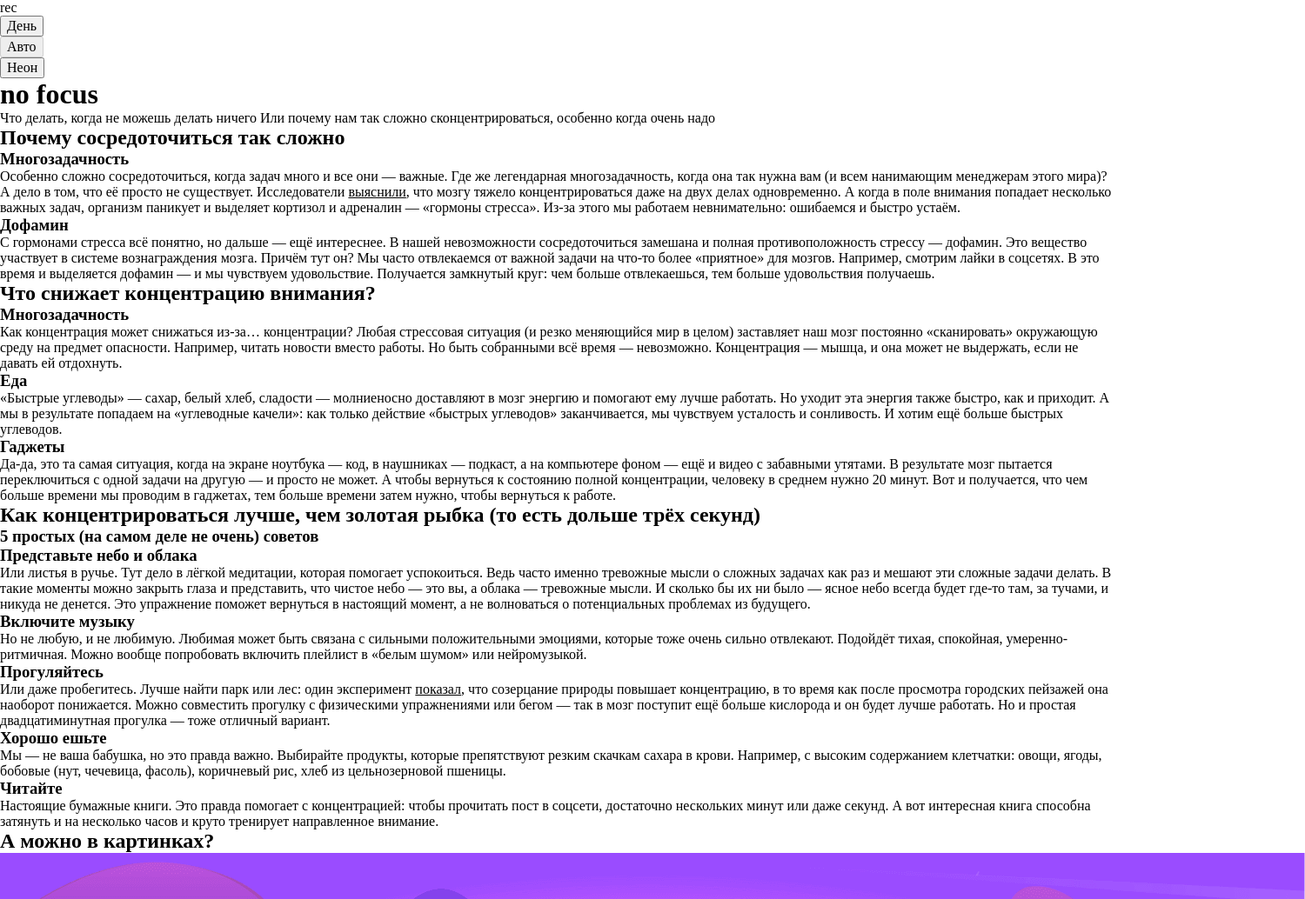
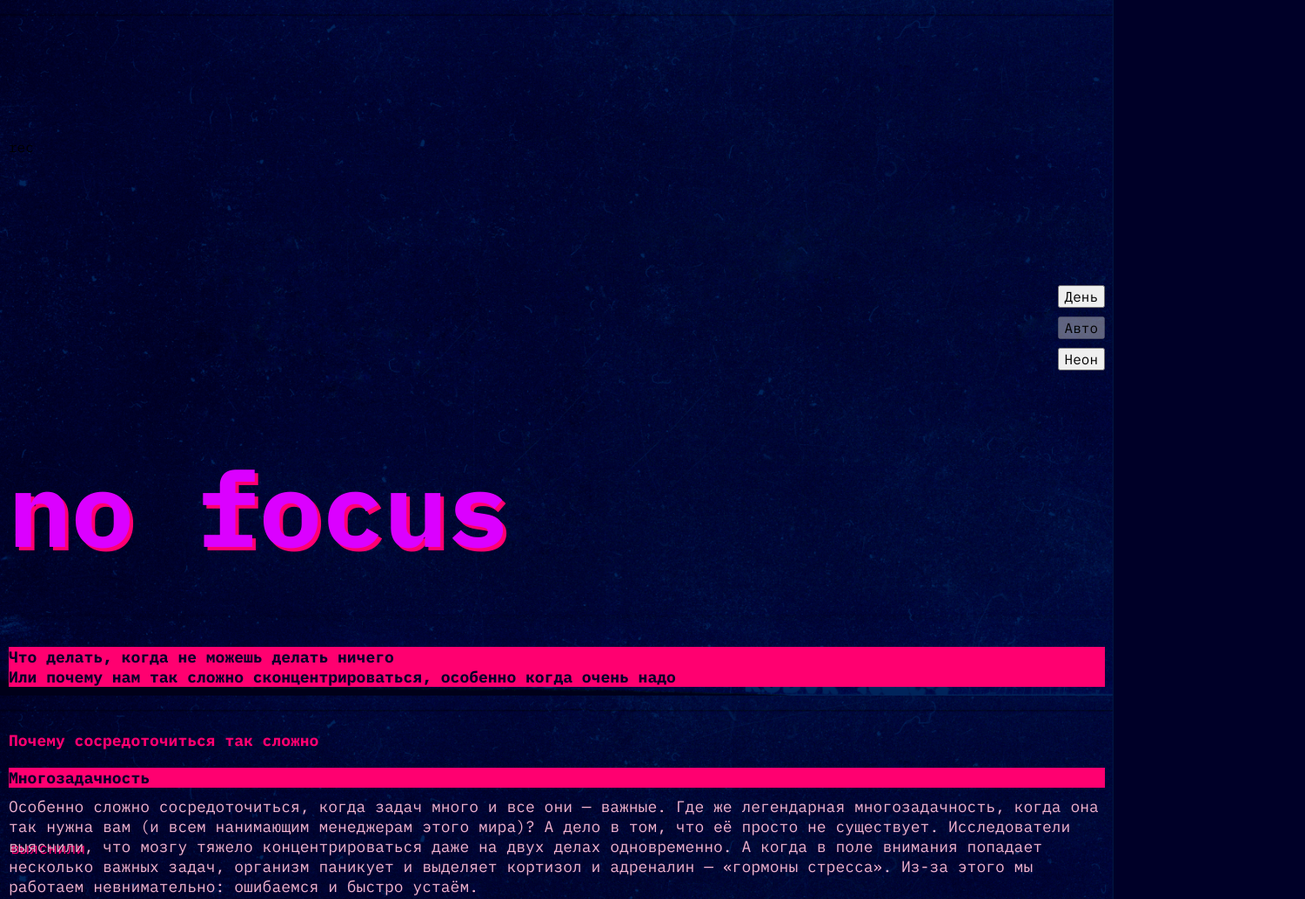
Before and after one commit to sobolev-dmitry/slozhno-sosredotochitsya-fd, a plain HTML site: page index.html in a window 1280 px wide. Shown: the top 1034 px of the page at 87% size, 1500 px wide, since content can reach past the window. Drawn offline with Linux system fonts and the light colour scheme.

Commit message:
мобильная версия начал

```diff
--- a/index.html
+++ b/index.html
@@ -48,7 +48,7 @@
       </nav>
       <h1 class="header_title">no focus</h1>
       <p class="header_text title_decor">
-        Что делать, когда не можешь делать ничего Или почему нам так сложно
+        Что делать, когда не можешь делать ничего <br>Или почему нам так сложно
         сконцентрироваться, особенно когда очень надо
       </p>
     </header>
--- a/styles/style.css
+++ b/styles/style.css
@@ -1,21 +1,41 @@
 /* Основные стили проекта. Это стили для темы, которую вы верстаете первой. */
 
+
 .page {
-  /* сохраните в разметке и стилях класс page у тега body. Он удобен, чтобы составлять селекторы для разных цветовых тем. */
+  /* сохраните в разметке и стилях класс page у тега body.
+  Он удобен, чтобы составлять селекторы для разных цветовых тем. */
+
   font-family: var(--font-family);
   background-color: var(--bg-color);
   background-image: var(--bg-image);
+  background-size: cover;
+  background-repeat: no-repeat;
+  background-position: center;
+  background-attachment: fixed;
+  padding-inline: 10px;
 }
 
 .header {
+  display: grid;
+  grid-template-rows: 1fr min-content 1fr;
+  height: 100vh;
+  min-height: 668px;
+  align-items: center;
+  padding-block: 10px;
 }
+
 .decorated-zone {
 }
+
 .rec {
 }
+
 .header__theme-menu {
+  justify-self: end;
 }
 .header__theme-menu-list {
+  display: grid;
+  gap: 10px;
 }
 .header__theme-menu-item {
 }
@@ -29,31 +49,84 @@
 }
 .header__theme-menu-button_type_dark {
 }
+
 .header_title {
+  justify-self: start;
+  color: var(--header-color);
+  text-shadow: 4px 4px 0 var(--accent-color);
+  font-size: clamp(7.25rem, 7.0115rem + 1.0178vw, 7.5rem);
+  line-height: 83%;
 }
+
 .header_text {
+  align-self: end;
 }
+
 .title_decor {
+  color: var(--bg-color);
+  background-color: var(--accent-color);
+  font-size: var(--regular-font-size);
+  font-weight: 700;
 }
+
 .main {
+  margin-block: 40px;
+  display: grid;
+  gap: 50px;
 }
+
 .section {
+  display: grid;
+  gap: 20px;
 }
+
 .section_title {
+  color: var(--accent-color);
+  font-size: var(--regular-font-size);
+  font-weight: 700;
 }
+
 .card {
+  display: grid;
+  gap: 10px;
 }
+
 .card_text {
+  color: var(--text-color);
+  font-size: var(--regular-font-size);
+  font-weight: 400;
 }
+
 .link {
+  text-decoration: none;
+  text-shadow: 2px 2px 0 var(--accent-color);
 }
+
 .regular_title {
+  font-weight: 400;
 }
+
 .gallery {
+  display: grid;
+  gap: 10px;
 }
+
 .gallery_image {
+  width: 100%;
+  height: 100%;
 }
+
 .footer {
+  display: grid;
+  height: 100vh;
+  min-height: 668px;
 }
+
 .footer_title {
+  justify-content: center;
+  align-self: center;
+  color: var(--header-color);
+  text-shadow: 2px 2px 0 var(--accent-color);
+  font-size: clamp(7.25rem, 7.0115rem + 1.0178vw, 7.5rem);
+  line-height: 83%;
 }
--- a/styles/variables.css
+++ b/styles/variables.css
@@ -2,7 +2,12 @@
   Переменные для вашего проекта
   и их переопределение под различные устройства
 */
-
---font-family: 'IBM Plex mono', monospace;
---bg-image: url(/images)
---bg-color: #000028;
+:root {
+  --bg-image: url("../images/cover-image-dark.png");
+  --bg-color: #000028;
+  --accent-color: #ff0070;
+  --text-color: #f1b2ce;
+  --header-color: #db00ff;
+  --font-family: 'IBM Plex mono', monospace;
+  --regular-font-size: 18px;
+}
```
